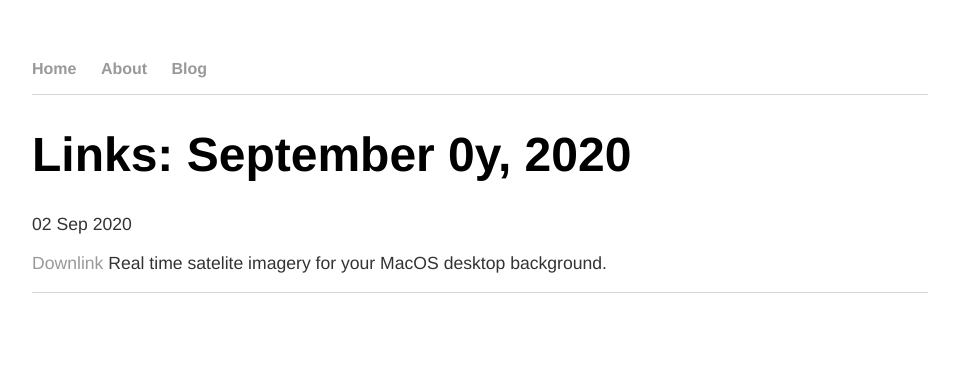
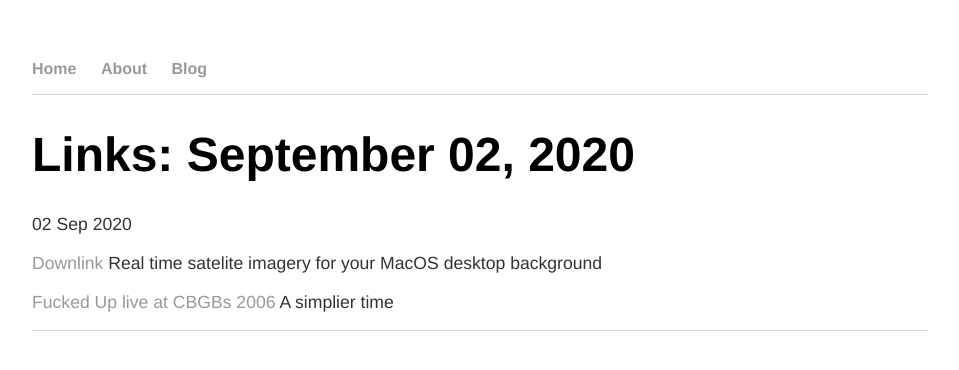
Before and after one commit to jimshreds/jimshreds.github.io, a Jekyll site: the page built from _posts/2020-09-04-links.md, in a window 1280 px wide. Shown: the top 370 px of the page, without its empty margins (160-1119 px from the left). Built offline with Jekyll 4.4.1, drawn with Linux system fonts in a browser that asks for light colours.

Commit message:
Update 2020-09-04-links.md

```diff
--- a/_posts/2020-09-04-links.md
+++ b/_posts/2020-09-04-links.md
@@ -1,6 +1,8 @@
 ---
 layout: post
-title: "Links: September 0y, 2020"
+title: "Links: September 02, 2020"
 date: 2020-09-02
 ---
-[Downlink](https://apps.apple.com/us/app/downlink/id1454269192?mt=12) Real time satelite imagery for your MacOS desktop background.
+[Downlink](https://apps.apple.com/us/app/downlink/id1454269192?mt=12) Real time satelite imagery for your MacOS desktop background
+
+[Fucked Up live at CBGBs 2006](https://fuckedup.bandcamp.com/album/live-at-cbgbs) A simplier time
```
